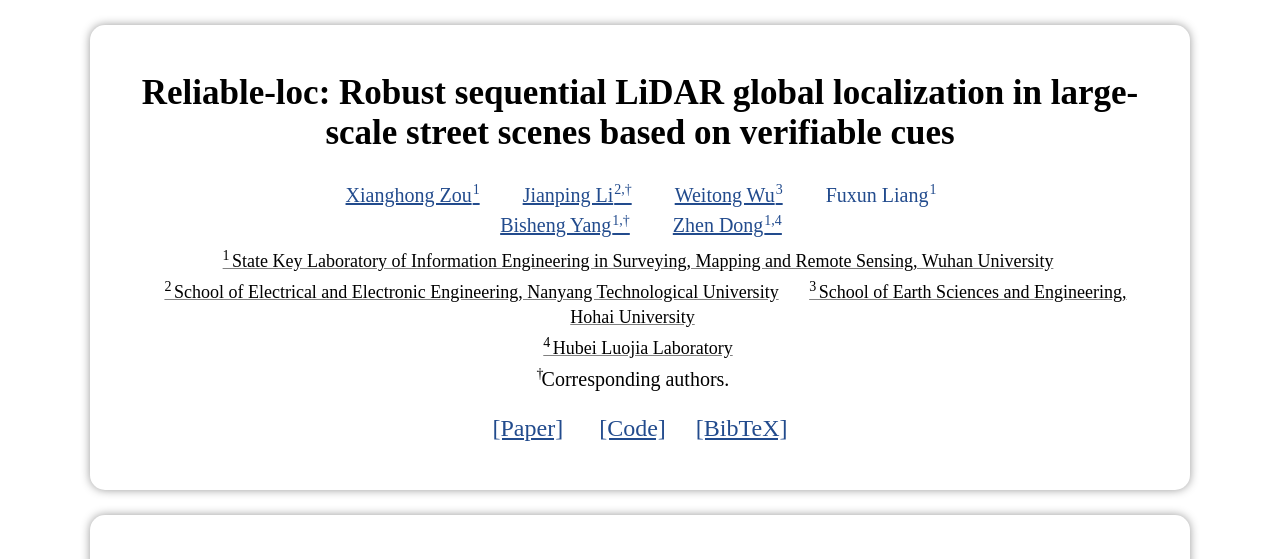
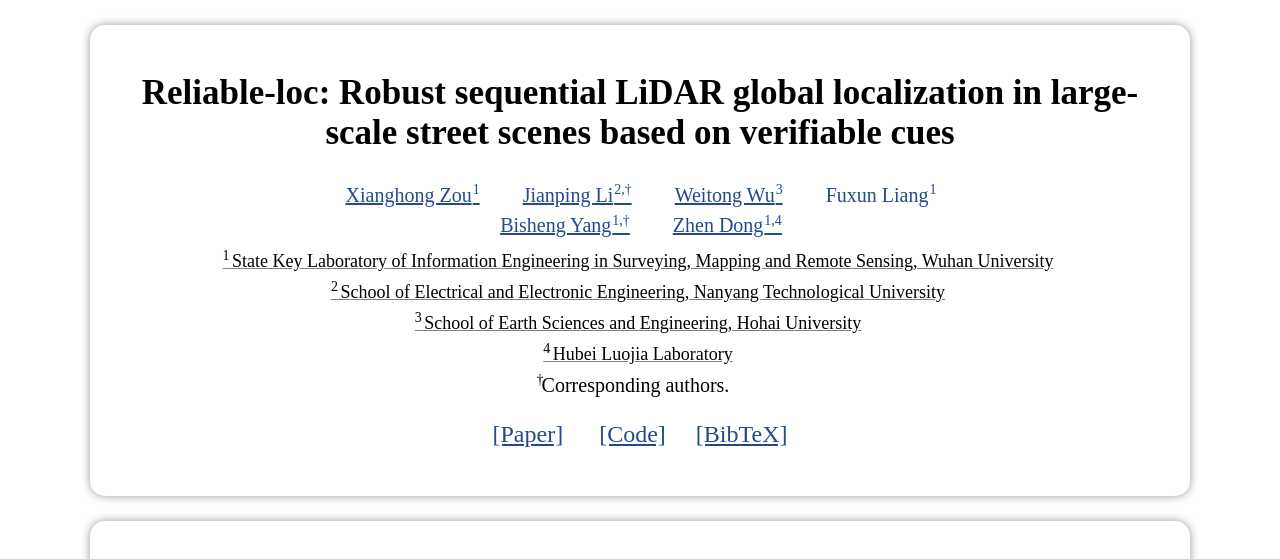
Before and after one commit to zouxianghong/Reliable-loc, a plain HTML site: page index.html in a window 1280 px wide. Shown: the top 559 px of the page. Drawn offline with nearby package versions, Linux system fonts and the light colour scheme.

Commit message:
Update index.html

```diff
--- a/index.html
+++ b/index.html
@@ -50,7 +50,7 @@
       <br>
       <span class="institution">
         <a href="https://liesmars.whu.edu.cn/"><sup>1</sup> State Key Laboratory of Information Engineering in Surveying, Mapping and Remote Sensing, Wuhan University</a><br>
-		<a href="https://www.ntu.edu.sg/eee"><sup>2</sup> School of Electrical and Electronic Engineering, Nanyang Technological University</a>
+		<a href="https://www.ntu.edu.sg/eee"><sup>2</sup> School of Electrical and Electronic Engineering, Nanyang Technological University</a><br>
         <a href="https://dlxy.jxnu.edu.cn/"><sup>3</sup> School of Earth Sciences and Engineering, Hohai University</a><br>
 		<a href="https://luojia.whu.edu.cn/"><sup>4</sup> Hubei Luojia Laboratory</a><br>
 	  </span>
```
